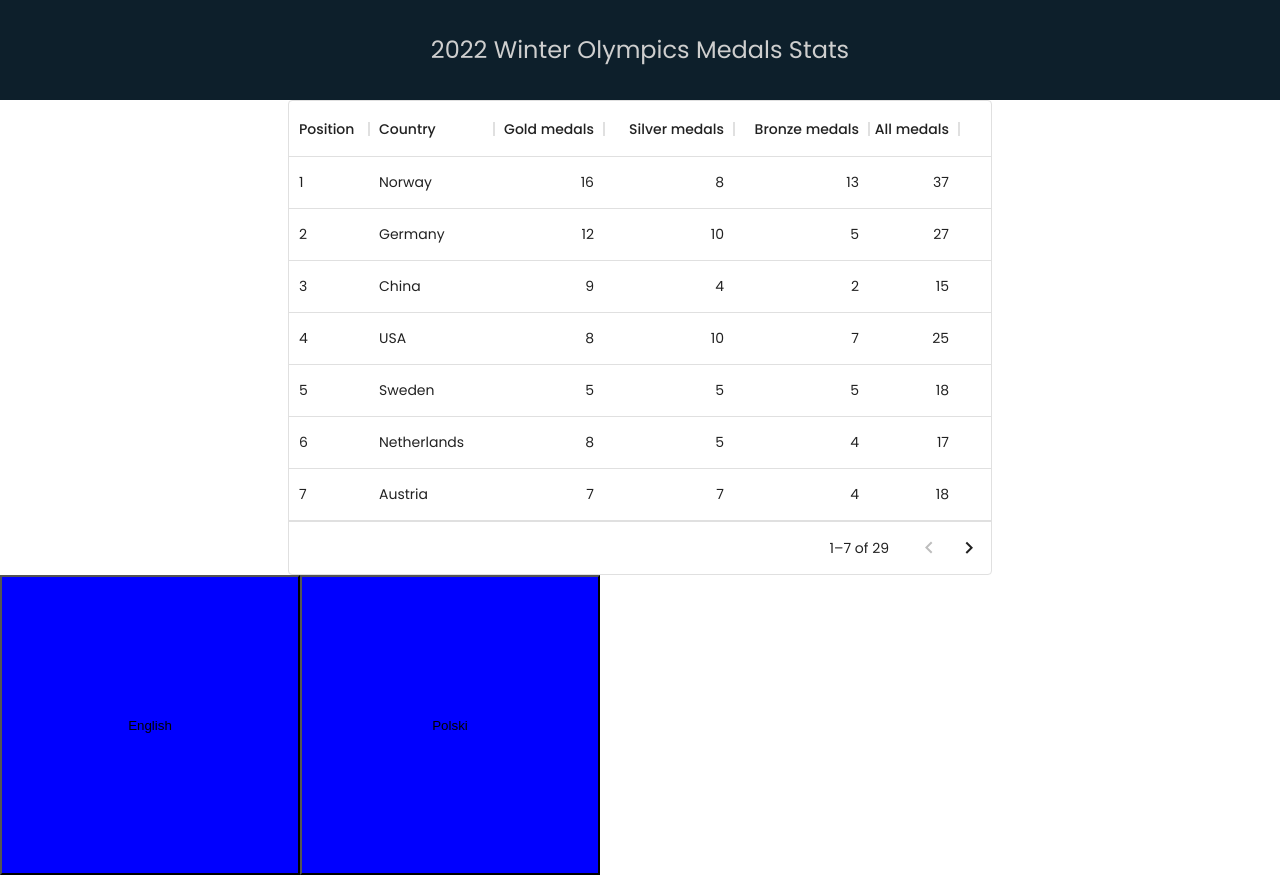
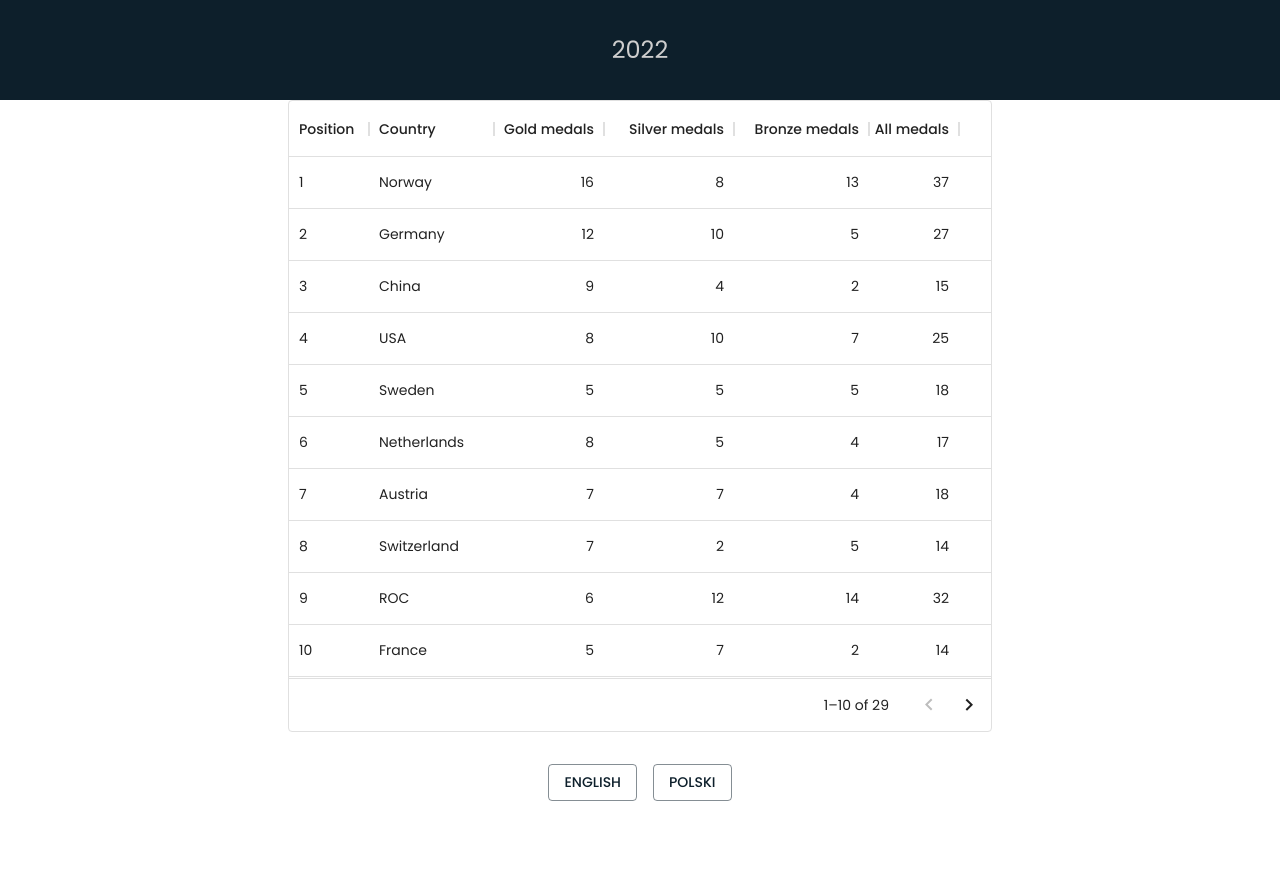
Before and after one commit to KarasJakub/Olympic-Stats, a Next.js app: page / in a window 1280 px wide. After the commit the page ends 801 px from the top, so only its background shows below. Built offline with nearby package versions, Linux system fonts and the light colour scheme.

Commit message:
added stylized buttons

```diff
--- a/src/components/DataTable/DataTable.styled.ts
+++ b/src/components/DataTable/DataTable.styled.ts
@@ -4,7 +4,7 @@ import { DataGrid } from "@mui/x-data-grid"
 export const DataGridWrapper = styled(DataGrid)`
 width: 100%;
 max-width: 44rem;
-height: 475px;
+height: 39.5rem;
 margin: 0 auto;
 
 & .MuiDataGrid-cell:hover {
@@ -16,8 +16,9 @@ margin: 0 auto;
 }
 `
 
-export const Button = styled('button')`
-  width: 300px;
-  height: 300px;
-  background-color: blue;
+export const ButtonsContainer = styled('div')`
+  width: 100%;
+  display: flex;
+  justify-content: center;
+  padding-top: 2rem;
 `
--- a/src/components/DataTable/DataTable.tsx
+++ b/src/components/DataTable/DataTable.tsx
@@ -3,6 +3,8 @@ import { GridColDef, plPL } from "@mui/x-data-grid"
 import polishRows from "src/data/MedalsContentRowsPL.json"
 import englishRows from "src/data/MedalsContentRowsEN.json"
 import * as S from "src/components/DataTable/DataTable.styled"
+import Button from "@mui/material/Button"
+import Stack from "@mui/material/Stack"
 
 const englishColumns: GridColDef[] = [
   {
@@ -118,26 +120,32 @@ export default function DataTable() {
         columns={columnsLanguage}
         initialState={{
           pagination: {
-            pageSize: 7
+            pageSize: 10
           }
         }}
         disableSelectionOnClick
         localeText={toolbarLanguage}
       />
-      <S.Button
+      <S.ButtonsContainer>
+        <Stack direction="row" spacing={2}>
+          <Button
+            variant="outlined"
             onClick={() => {
               ChangeLaungage("en")
             }}
           >
             English
-      </S.Button>
-      <S.Button
+          </Button>
+          <Button
+            variant="outlined"
             onClick={() => {
               ChangeLaungage("pl")
             }}
           >
             Polski
-      </S.Button>
+          </Button>
+        </Stack>
+      </S.ButtonsContainer>
     </>
   )
 }
--- a/src/components/TitleBar/TitleBar.tsx
+++ b/src/components/TitleBar/TitleBar.tsx
@@ -1,5 +1,5 @@
 import * as S from "src/components/TitleBar/TitleBar.styled"
 
 export default function ButtonAppBar() {
-  return <S.TitleBar>2022 Winter Olympics Medals Stats</S.TitleBar>
+  return <S.TitleBar>2022</S.TitleBar>
 }
```
Lines whose indentation alone changed are shown as unchanged.
